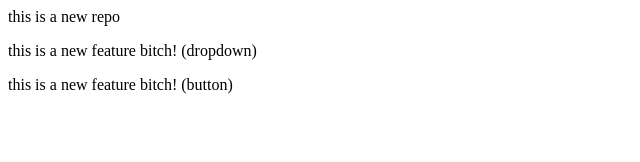
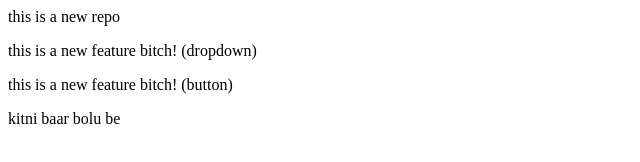
Before and after one commit to AddictedK1/localRepo1, a plain HTML site: page index.html in a window 1280 px wide. Shown: the whole page, without its empty margins (0-640 px from the left). Drawn offline with Linux system fonts and the light colour scheme.

Commit message:
this is feeeaaacchhuurr

```diff
--- a/index.html
+++ b/index.html
@@ -1,3 +1,4 @@
 <p> this is a new repo </p>
 <p> this is a new feature bitch! (dropdown)</p>
 <p> this is a new feature bitch! (button)</p>
+<p> kitni baar bolu be </p>
```
